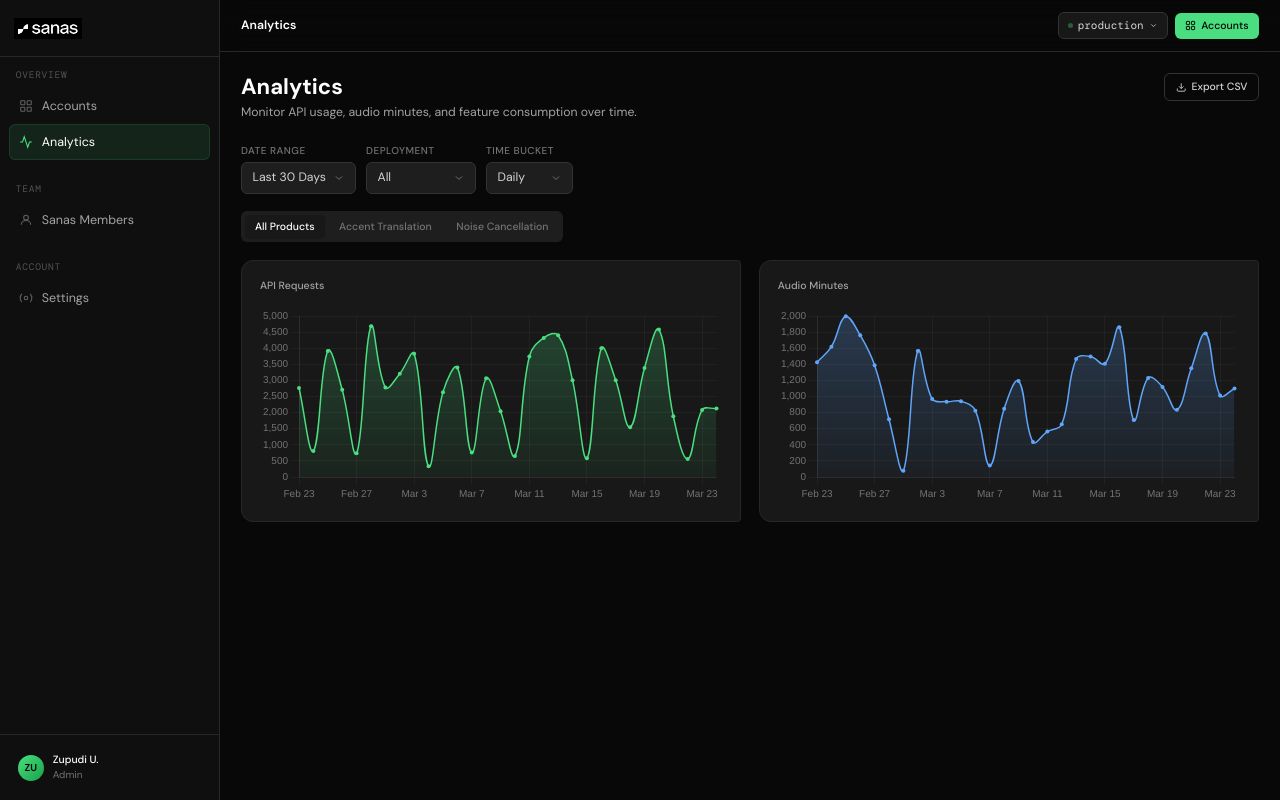
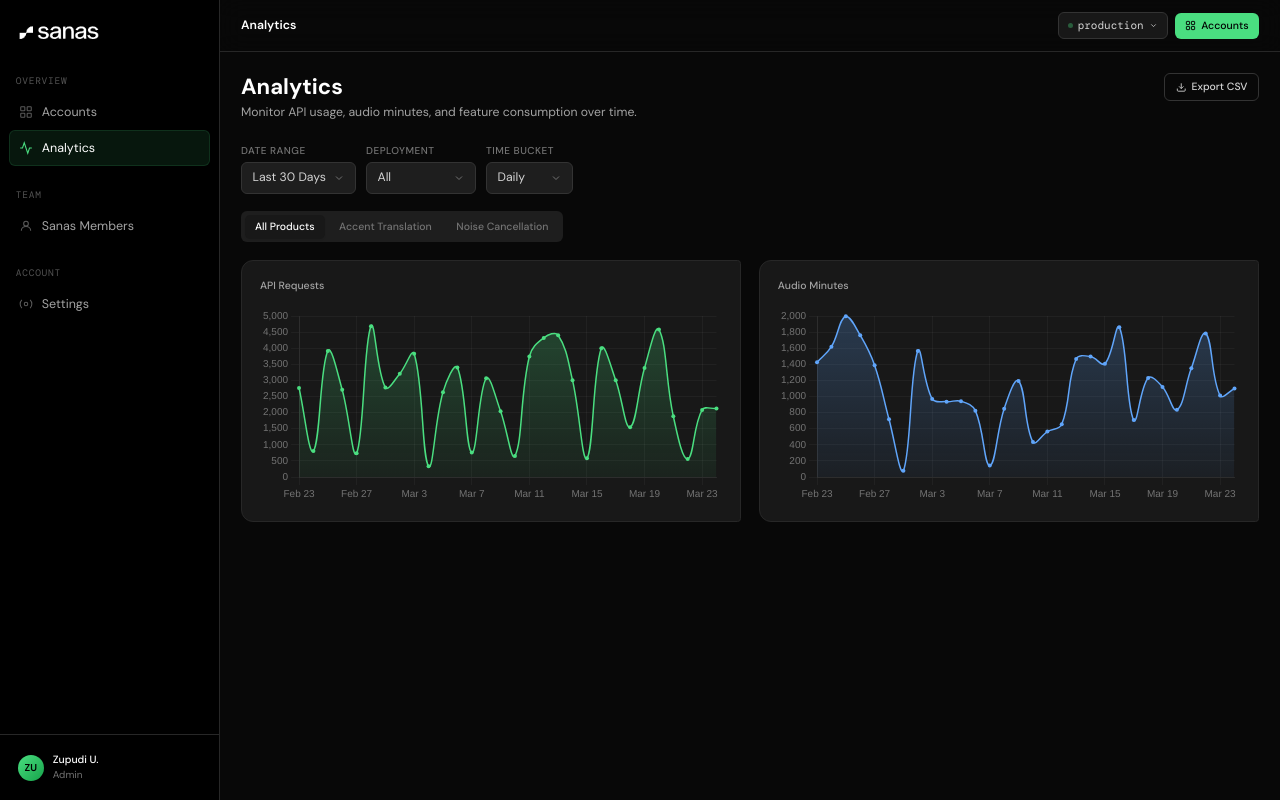
Before and after one commit to ZUS-22/Developer-Console, a Vue app: page /#/usage in a window 1280 px wide. Built offline with nearby package versions, Linux system fonts and the light colour scheme; a web font is replaced by a local one.

Commit message:
fix: pure black sidebar, logo size and container adjustments

```diff
--- a/src/components/AppSidebar.vue
+++ b/src/components/AppSidebar.vue
@@ -1,8 +1,8 @@
 <template>
-  <aside class="w-[220px] shrink-0 bg-black2 border-r border-border1 flex flex-col fixed top-0 left-0 bottom-0 z-[100] overflow-hidden">
+  <aside class="w-[220px] shrink-0 bg-[#000000] border-r border-border1 flex flex-col fixed top-0 left-0 bottom-0 z-[100] overflow-hidden">
     <!-- Logo -->
-    <div class="flex items-center gap-2.5 px-4 py-5 border-b border-border1">
-      <img src="../assets/logo.png" alt="Sanas" class="h-6 w-auto" />
+    <div class="flex items-center gap-2.5 px-4 py-5">
+      <img src="../assets/logo.png" alt="Sanas" class="h-8 w-auto" />
     </div>
 
     <!-- Nav -->
```
